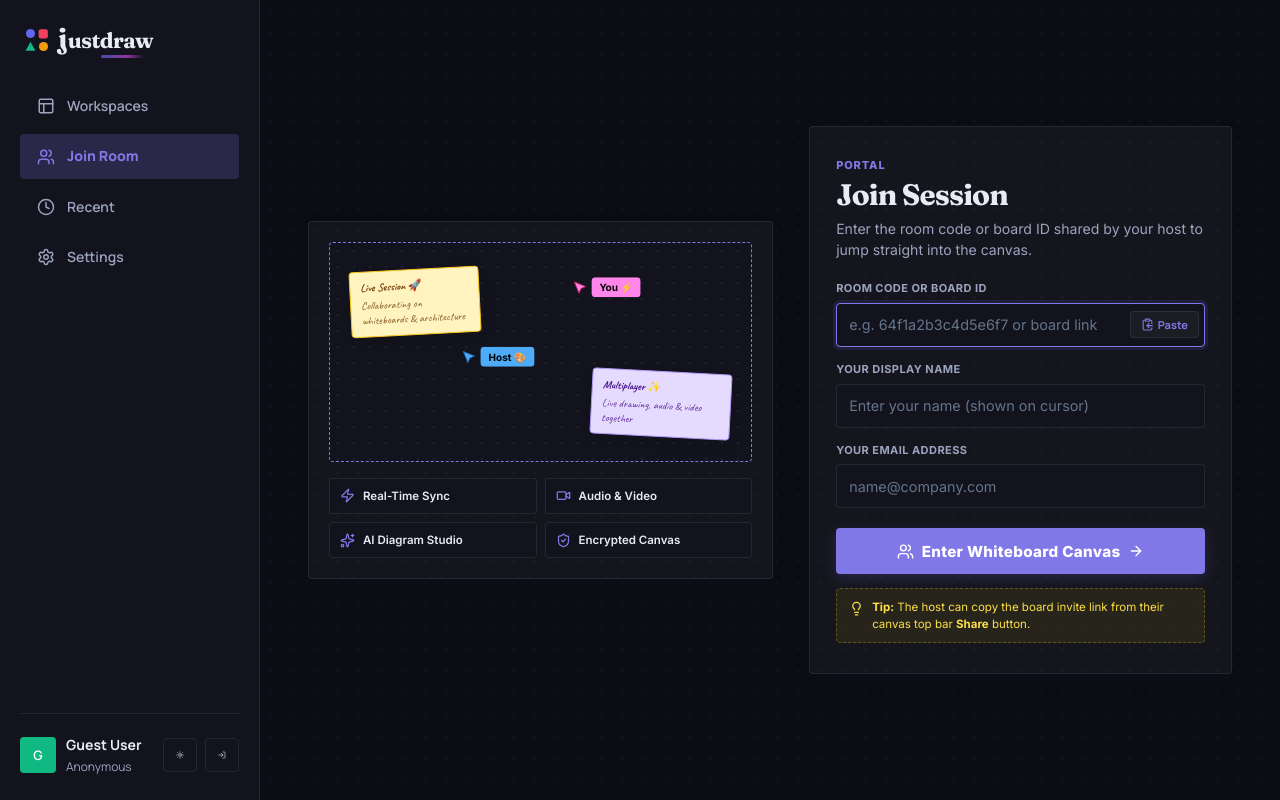
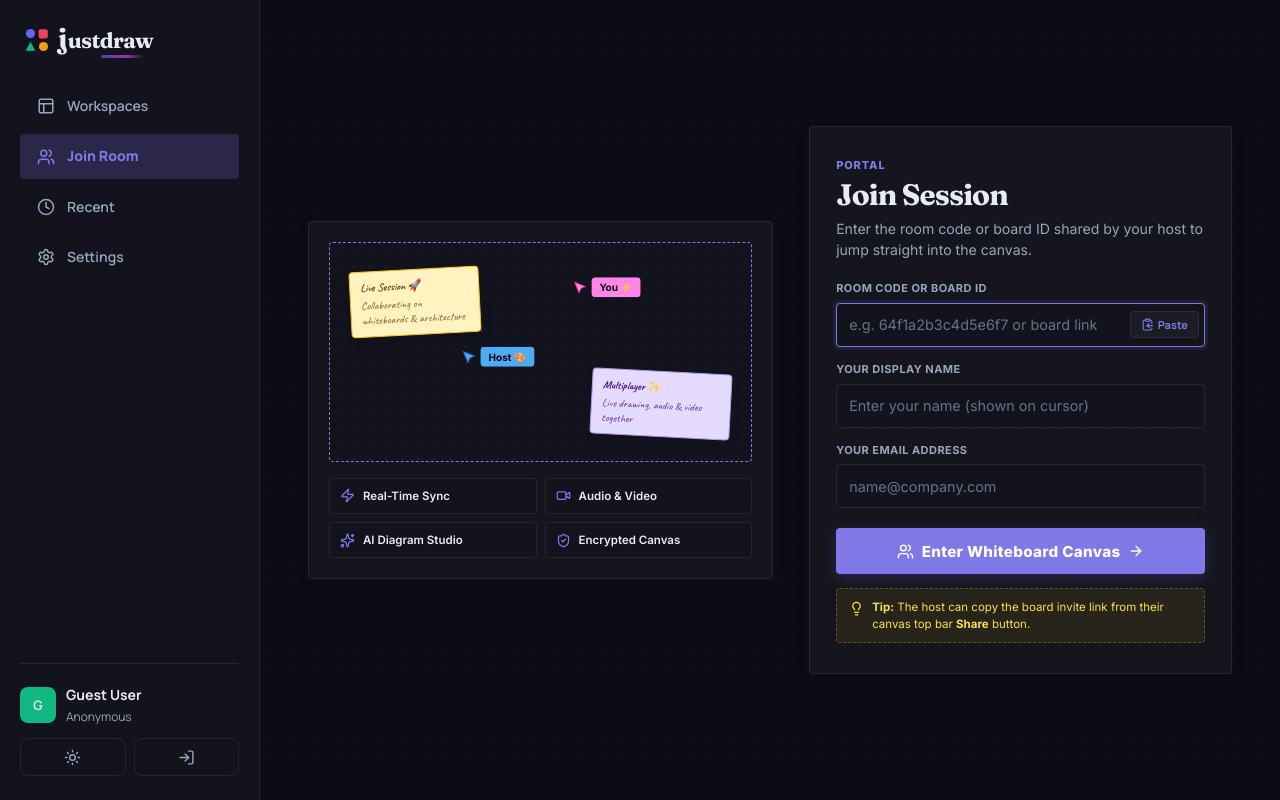
Before and after one commit to vikash0064/justdraw.in, a React (Vite) app in the folder client/: page /join in a window 1280 px wide. Built offline with nearby package versions, Linux system fonts and the light colour scheme; no server answers; a web font is replaced by a local one.

Commit message:
fix: lock sidebar completely fixed, make dashboard content independently scrollable, enlarge sidebar to 82px, and fix bottom action buttons

```diff
--- a/client/src/components/common/Sidebar.jsx
+++ b/client/src/components/common/Sidebar.jsx
@@ -97,7 +97,7 @@ export default function Sidebar({ activeTab, onTabChange }) {
       </div>
 
       <div className="sidebar-bottom">
-        <div className="sidebar-user">
+        <div className="sidebar-user" title={user?.name || 'Guest User'}>
           <div className="avatar" style={{ background: getAvatarColor(user?.name || 'Guest User') }}>
             {getInitials(user?.name || 'Guest')}
           </div>
@@ -106,17 +106,32 @@ export default function Sidebar({ activeTab, onTabChange }) {
             <span className="sidebar-user-email">{user?.email || 'Anonymous'}</span>
           </div>
         </div>
-        <div style={{ display: 'flex', gap: '8px' }}>
-          <button onClick={toggleTheme} className="btn btn-ghost btn-sm sidebar-logout" data-tooltip="Toggle Theme">
-            {theme === 'dark' ? <Sun size={16} /> : <Moon size={16} />}
+        <div className="sidebar-actions-row">
+          <button
+            onClick={toggleTheme}
+            className="sidebar-action-btn"
+            title={theme === 'dark' ? 'Switch to Light Mode' : 'Switch to Dark Mode'}
+            aria-label="Toggle Theme"
+          >
+            {theme === 'dark' ? <Sun size={17} /> : <Moon size={17} />}
           </button>
           {user ? (
-            <button onClick={logout} className="btn btn-ghost btn-sm sidebar-logout" data-tooltip="Logout">
-              <LogOut size={16} />
+            <button
+              onClick={logout}
+              className="sidebar-action-btn logout-btn"
+              title="Sign Out"
+              aria-label="Logout"
+            >
+              <LogOut size={17} />
             </button>
           ) : (
-            <button onClick={() => navigate('/login')} className="btn btn-ghost btn-sm sidebar-logout" data-tooltip="Sign In">
-              <LogIn size={16} />
+            <button
+              onClick={() => navigate('/login')}
+              className="sidebar-action-btn login-btn"
+              title="Sign In"
+              aria-label="Sign In"
+            >
+              <LogIn size={17} />
             </button>
           )}
         </div>
--- a/client/src/styles/join-page.css
+++ b/client/src/styles/join-page.css
@@ -4,26 +4,30 @@
 
 .join-dashboard-wrapper {
   display: flex;
-  min-height: 100vh;
+  height: 100vh;
+  height: 100dvh;
+  overflow: hidden;
   background: var(--bg-primary);
   color: var(--ink);
   font-family: 'Manrope', 'Inter', sans-serif;
   transition: background 0.35s ease, color 0.35s ease;
   position: relative;
-  overflow-x: hidden;
 }
 
 .join-main-content {
   flex: 1;
   margin-left: var(--sidebar-width);
+  height: 100vh;
+  height: 100dvh;
+  overflow-y: auto;
+  -webkit-overflow-scrolling: touch;
   padding: 2.5rem 3rem;
-  max-width: 1360px;
+  max-width: 100%;
   background-image: radial-gradient(rgba(102, 87, 217, 0.08) 1.5px, transparent 0);
   background-size: 22px 22px;
   display: flex;
   flex-direction: column;
   justify-content: center;
-  min-height: 100vh;
   z-index: 10;
 }
 
@@ -365,6 +369,13 @@
 }
 
 /* ── Responsive adjustments ── */
+@media (max-width: 1024px) {
+  .join-main-content {
+    margin-left: 82px;
+    padding: 1.5rem 1.75rem;
+  }
+}
+
 @media (max-width: 960px) {
   .join-main-container {
     grid-template-columns: 1fr;
--- a/client/src/styles/pages.css
+++ b/client/src/styles/pages.css
@@ -147,16 +147,21 @@
    ══════════════════════════════════════════ */
 .dashboard {
     display: flex;
-    min-height: 100vh;
+    height: 100vh;
+    height: 100dvh;
+    overflow: hidden; /* Sidebar never moves / screen is locked */
     background: var(--bg-primary);
     color: var(--ink);
     font-family: 'Manrope', 'Inter', sans-serif;
     transition: background 0.35s ease, color 0.35s ease;
-}
-
-/* Sidebar */
+    position: relative;
+}
+
+/* Sidebar — Permanently fixed and stationary */
 .sidebar {
     width: var(--sidebar-width);
+    height: 100vh;
+    height: 100dvh;
     display: flex;
     flex-direction: column;
     justify-content: space-between;
@@ -172,7 +177,10 @@
     left: 0;
     bottom: 0;
     z-index: 100;
-    transition: background 0.35s ease, border-color 0.35s ease;
+    flex-shrink: 0;
+    overflow: hidden; /* Sidebar never scrolls / completely fixed */
+    user-select: none;
+    transition: width 0.25s cubic-bezier(.23,1,.32,1), background 0.35s ease, border-color 0.35s ease;
 }
 
 .sidebar-top {
@@ -236,11 +244,11 @@
 
 .sidebar-bottom {
     display: flex;
-    align-items: center;
-    justify-content: space-between;
-    gap: var(--space-sm);
+    flex-direction: column;
+    gap: 12px;
     padding-top: 1.25rem;
     border-top: 1px solid var(--border);
+    width: 100%;
 }
 
 .sidebar-user {
@@ -251,7 +259,8 @@
 }
 
 .sidebar-user .avatar {
-    border-radius: 4px;
+    border-radius: 8px;
+    flex-shrink: 0;
 }
 
 .sidebar-user-info {
@@ -277,6 +286,40 @@
     text-overflow: ellipsis;
 }
 
+.sidebar-actions-row {
+    display: flex;
+    align-items: center;
+    gap: 8px;
+    width: 100%;
+}
+
+.sidebar-action-btn {
+    flex: 1;
+    height: 38px;
+    border-radius: 8px;
+    display: flex;
+    align-items: center;
+    justify-content: center;
+    border: 1px solid var(--border);
+    background: transparent;
+    color: var(--muted);
+    cursor: pointer;
+    transition: all 0.2s cubic-bezier(.23,1,.32,1);
+}
+
+.sidebar-action-btn:hover {
+    background: var(--surface-hover);
+    color: var(--ink);
+    border-color: var(--border-strong, rgba(255, 255, 255, 0.2));
+    transform: translateY(-1px);
+}
+
+.sidebar-action-btn.logout-btn:hover {
+    color: #ef4444;
+    border-color: rgba(239, 68, 68, 0.3);
+    background: rgba(239, 68, 68, 0.08);
+}
+
 .sidebar-logout {
     flex-shrink: 0;
     width: 34px;
@@ -295,12 +338,17 @@
     transform: scale(1.08);
 }
 
-/* Main content */
+/* Main content — Moveable / Scrollable area */
 .dashboard-main {
     flex: 1;
     margin-left: var(--sidebar-width);
+    height: 100vh;
+    height: 100dvh;
+    overflow-y: auto; /* ONLY the content moves/scrolls */
+    overflow-x: hidden;
+    -webkit-overflow-scrolling: touch;
     padding: 2.5rem 3rem;
-    max-width: 1360px;
+    max-width: 100%;
     background-image: radial-gradient(rgba(102, 87, 217, 0.08) 1.5px, transparent 0);
     background-size: 22px 22px;
 }
@@ -1765,19 +1813,21 @@
    ══════════════════════════════════════════ */
 @media (max-width: 1024px) {
     .sidebar {
-        width: 72px;
-        padding: 1.25rem 0.5rem;
+        width: 82px;
+        padding: 1.25rem 0.6rem;
         align-items: center;
     }
 
     .sidebar-top {
         align-items: center;
         width: 100%;
+        gap: 1.5rem;
     }
 
     .sidebar-logo {
         justify-content: center;
         padding: 0;
+        width: 100%;
     }
 
     .sidebar-brand {
@@ -1787,27 +1837,75 @@
     .sidebar-nav {
         width: 100%;
         align-items: center;
+        gap: 8px;
     }
 
     .sidebar-link {
         justify-content: center;
-        padding: 0.75rem;
-        width: 44px;
-        height: 44px;
-        border-radius: 8px;
+        padding: 0;
+        width: 48px;
+        height: 48px;
+        border-radius: 12px;
+    }
+
+    .sidebar-link svg {
+        width: 20px;
+        height: 20px;
     }
 
     .sidebar-link span {
         display: none;
     }
 
+    .sidebar-bottom {
+        align-items: center;
+        width: 100%;
+        gap: 10px;
+        padding-top: 1rem;
+    }
+
     .sidebar-user {
+        justify-content: center;
+        width: 100%;
+    }
+
+    .sidebar-user .avatar {
+        width: 38px;
+        height: 38px;
+        border-radius: 10px;
+        font-size: 13px;
+    }
+
+    .sidebar-user-info {
         display: none;
     }
 
+    .sidebar-actions-row {
+        flex-direction: column;
+        width: 100%;
+        align-items: center;
+        gap: 8px;
+    }
+
+    .sidebar-action-btn {
+        width: 44px;
+        height: 44px;
+        min-width: 44px;
+        border-radius: 10px;
+        flex: none;
+    }
+
+    .sidebar-action-btn svg {
+        width: 19px;
+        height: 19px;
+    }
+
     .dashboard-main {
-        margin-left: 72px;
+        margin-left: 82px;
         padding: 1.5rem 1.75rem;
+        height: 100vh;
+        height: 100dvh;
+        overflow-y: auto;
     }
 
     .dash-stats-row {
```
